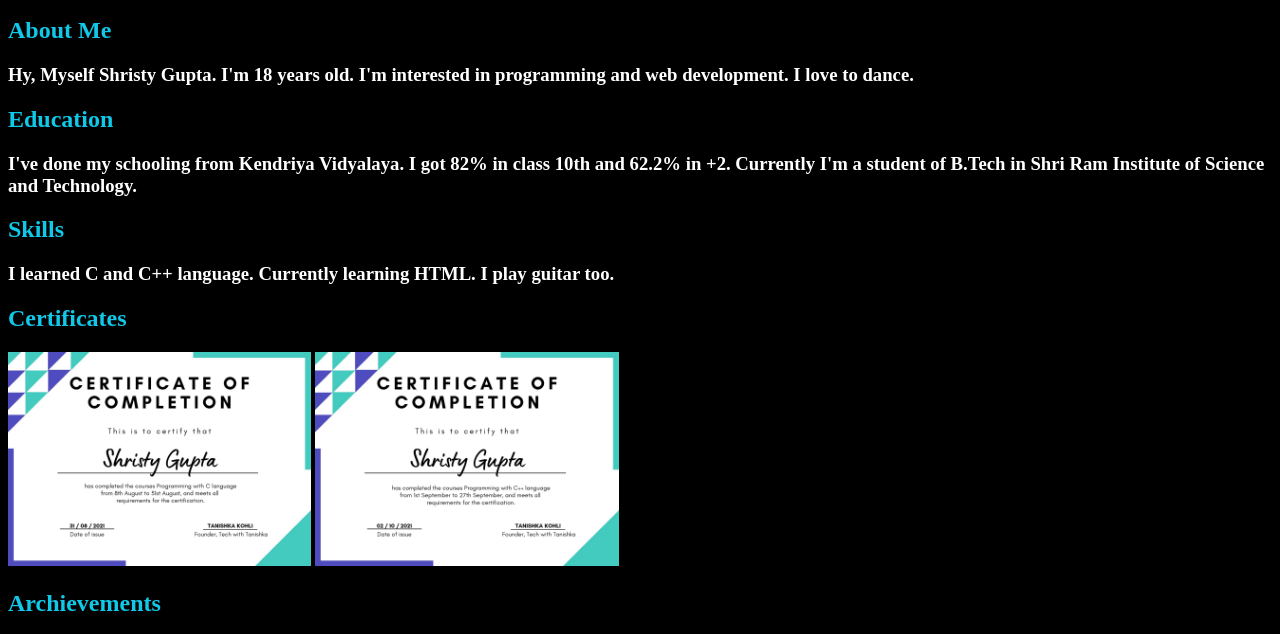
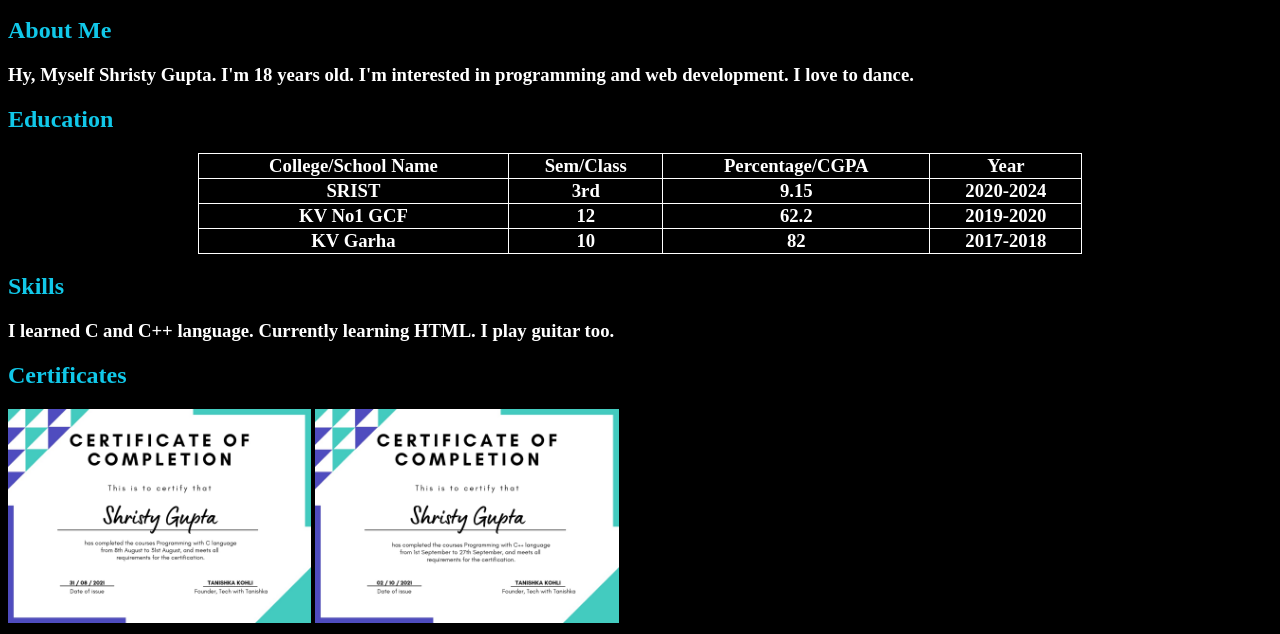
Before and after one commit to shristyguptaa/Portfolio, a plain HTML site: page index.html in a window 1280 px wide. Shown: the part 138-772 px from the top of the page. Drawn offline with Linux system fonts and the light colour scheme.

Commit message:
Update index.html

```diff
--- a/index.html
+++ b/index.html
@@ -2,6 +2,11 @@
 <html>
     <head>
         <title>SG:the web developer</title>
+        <style>
+            table, td, th {
+              border: 1px solid white;
+            }
+        </style>
     </head>
     <body style="background-color: black;">
         <h1 style= "color: white"align = 'center' style="font-size:500%">Hi,<br>I'm Shristy</h1>
@@ -11,7 +16,35 @@
         <h3 style= "color: white">Hy, Myself Shristy Gupta. I'm 18 years old. I'm interested in programming and web development. I love to dance.
         </h3>
         <h2 style = "color: rgb(17, 200, 233)" align = 'left' style="font-size: x-large"> Education</h2>
-        <h3 style= "color: white">I've done my schooling from Kendriya Vidyalaya. I got 82% in class 10th and 62.2% in +2. Currently I'm a student of B.Tech in Shri Ram Institute of Science and Technology.
+        <h3 style= "color: white;text-align: center;">
+            <table style="width: 70%; border-collapse: collapse;align-items: center;margin-left: auto;
+            margin-right: auto;
+          ">
+                <tr>
+                    <th>College/School Name</th>
+                    <th>Sem/Class</th>
+                    <th>Percentage/CGPA</th>
+                    <th>Year</th>
+                </tr>
+                <tr>
+                    <td>SRIST</td>
+                    <td>3rd</td>
+                    <td>9.15</td>
+                    <td>2020-2024</td>
+                </tr>
+                <tr>
+                    <td>KV No1 GCF</td>
+                    <td>12</td>
+                    <td>62.2</td>
+                    <td>2019-2020</td>
+                </tr>
+                <tr>
+                    <td>KV Garha</td>
+                    <td>10</td>
+                    <td>82</td>
+                    <td>2017-2018</td>
+                </tr>
+            </table>
         </h3>
         <h2 style = "color: rgb(17, 200, 233)" align = 'left' style="font-size: x-large">Skills</h2>
         <h3 style= "color: white">I learned C and C++ language. Currently learning HTML. I play guitar too.
```
